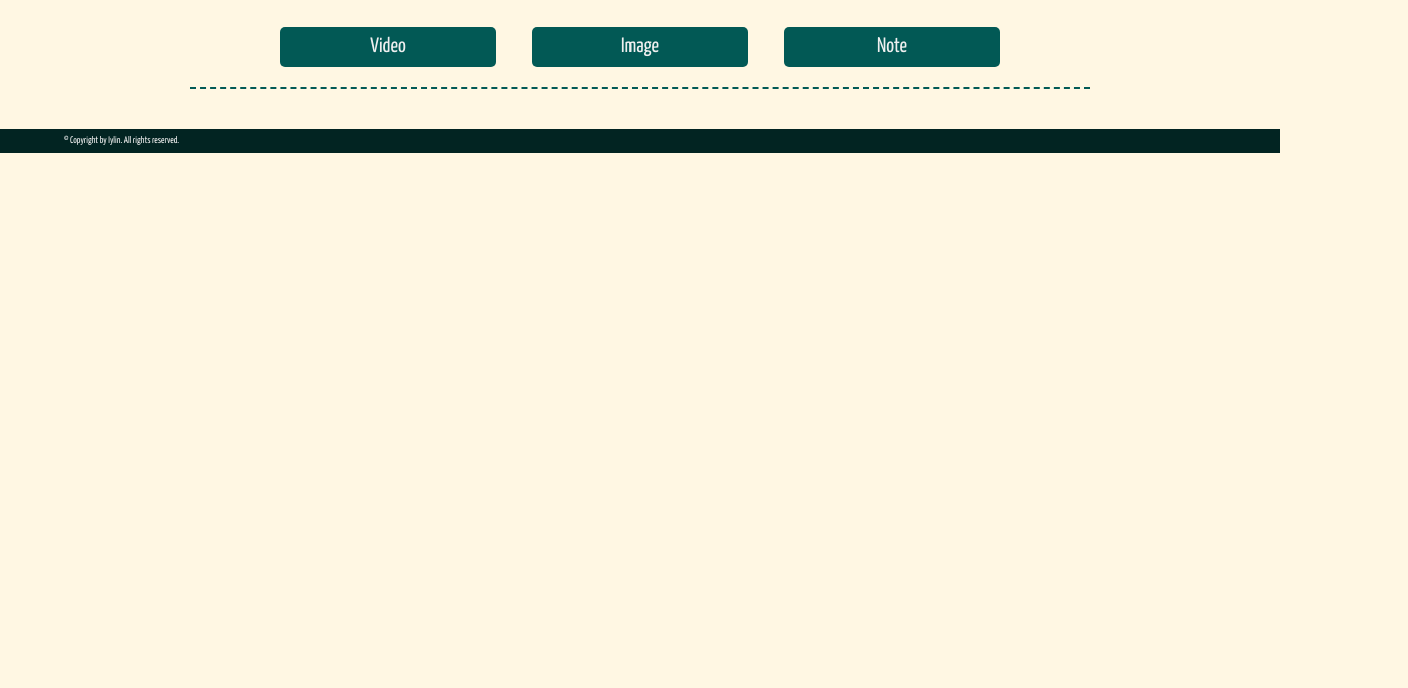
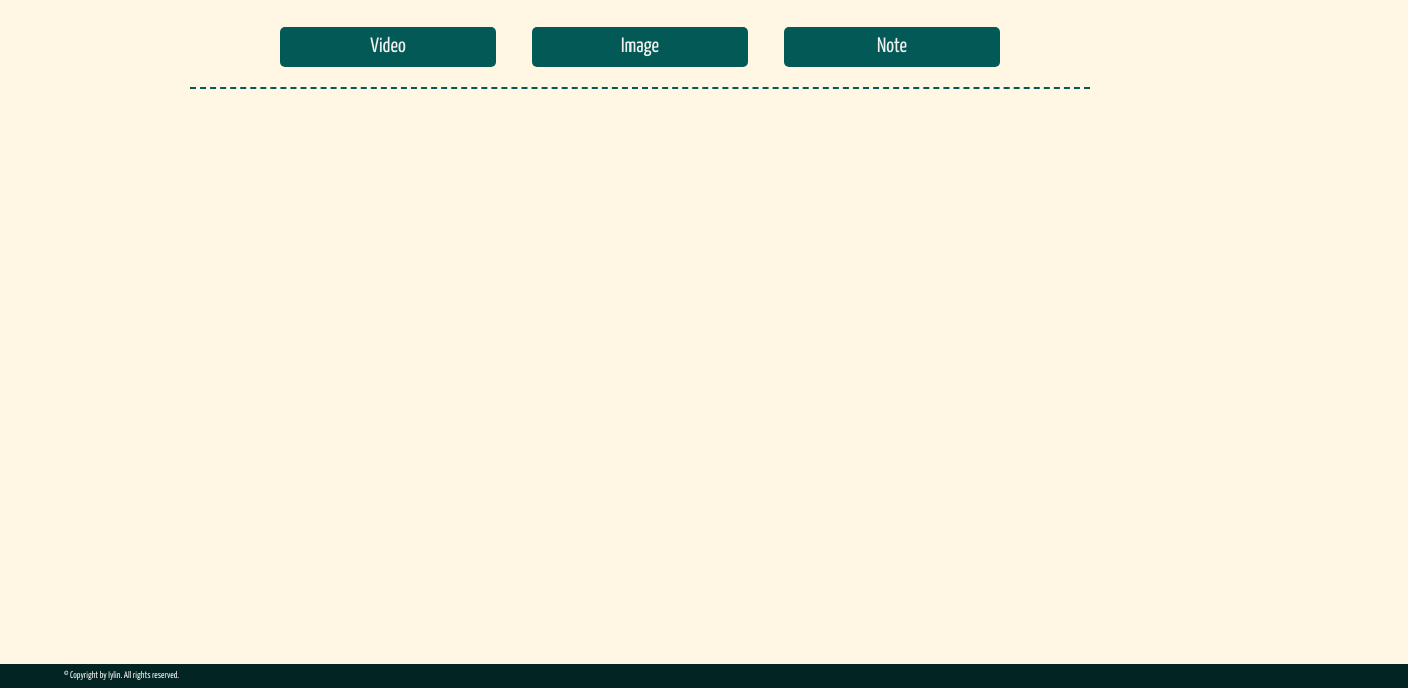
Before and after one commit to iylinkim/favorites-board, a plain HTML site: page index.html in a window 1280 px wide. Shown: the part 112-800 px from the top of the page, 1408 px wide, since content can reach past the window. Drawn offline with Linux system fonts and the light colour scheme.

Commit message:
add favicon

```diff
--- a/index.html
+++ b/index.html
@@ -5,6 +5,7 @@
     <meta http-equiv="X-UA-Compatible" content="IE=edge" />
     <meta name="viewport" content="width=device-width, initial-scale=1.0" />
     <title>Favorite Board</title>
+    <link rel="shortcut icon" href="./favicon.ico" />
     <link rel="stylesheet" href="./style/style.css" />
     <link rel="preconnect" href="https://fonts.gstatic.com" />
     <link
@@ -39,6 +40,5 @@
     <footer class="footer">
       <p>&copy; Copyright by Iylin. All rights reserved.</p>
     </footer>
-
   </body>
 </html>
--- a/style/style.css
+++ b/style/style.css
@@ -295,6 +295,10 @@ body {
   background-color: #022422;
   color: #efefef;
   font-size: 0.6rem;
+  position:absolute;
+  left:0;
+  bottom:0;
+  width:100%;
 }
 
 /* icons */
```
Also changed, not shown: favicon.ico (added).
